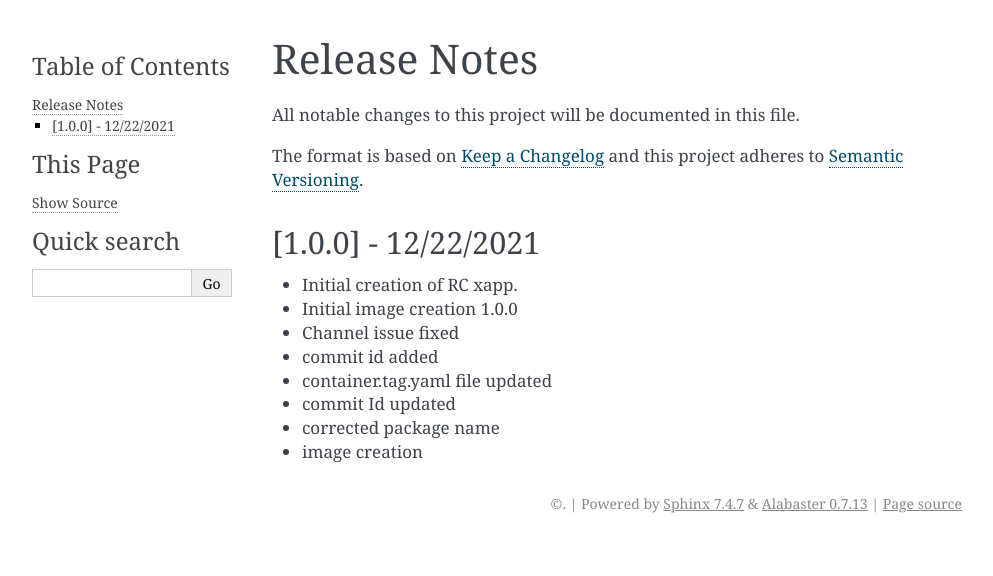
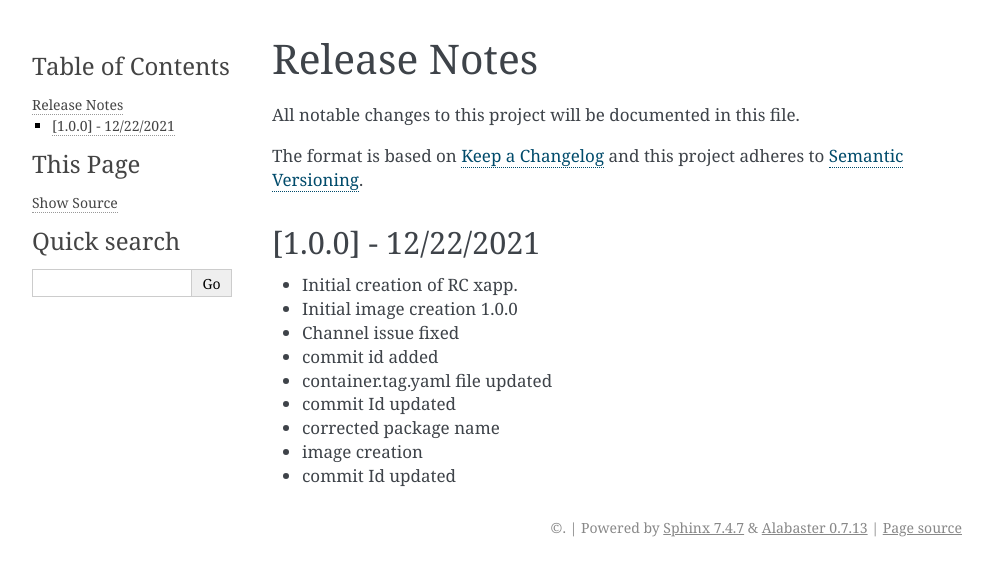
Before and after one commit to o-ran-sc/ric-app-rc, a Sphinx documentation site: the page built from docs/release-notes.rst, in a window 1280 px wide. Shown: the top 576 px of the page, without its empty margins (148-1141 px from the left). Built offline with Sphinx 7.4.7, drawn with Linux system fonts in a browser that asks for light colours.

Commit message:
commit id updated
Signed-off-by: rajalakshmisv <rajalakshmisv@gmail.com>
Change-Id: Ib367e77255aedd619274242becb2bfcee97de956

```diff
--- a/docs/release-notes.rst
+++ b/docs/release-notes.rst
@@ -25,3 +25,5 @@ and this project adheres to `Semantic Versioning <http://semver.org/>`__.
 * corrected package name
 
 * image creation
+
+* commit Id updated
```
Also changed, not shown: 1 other file.
